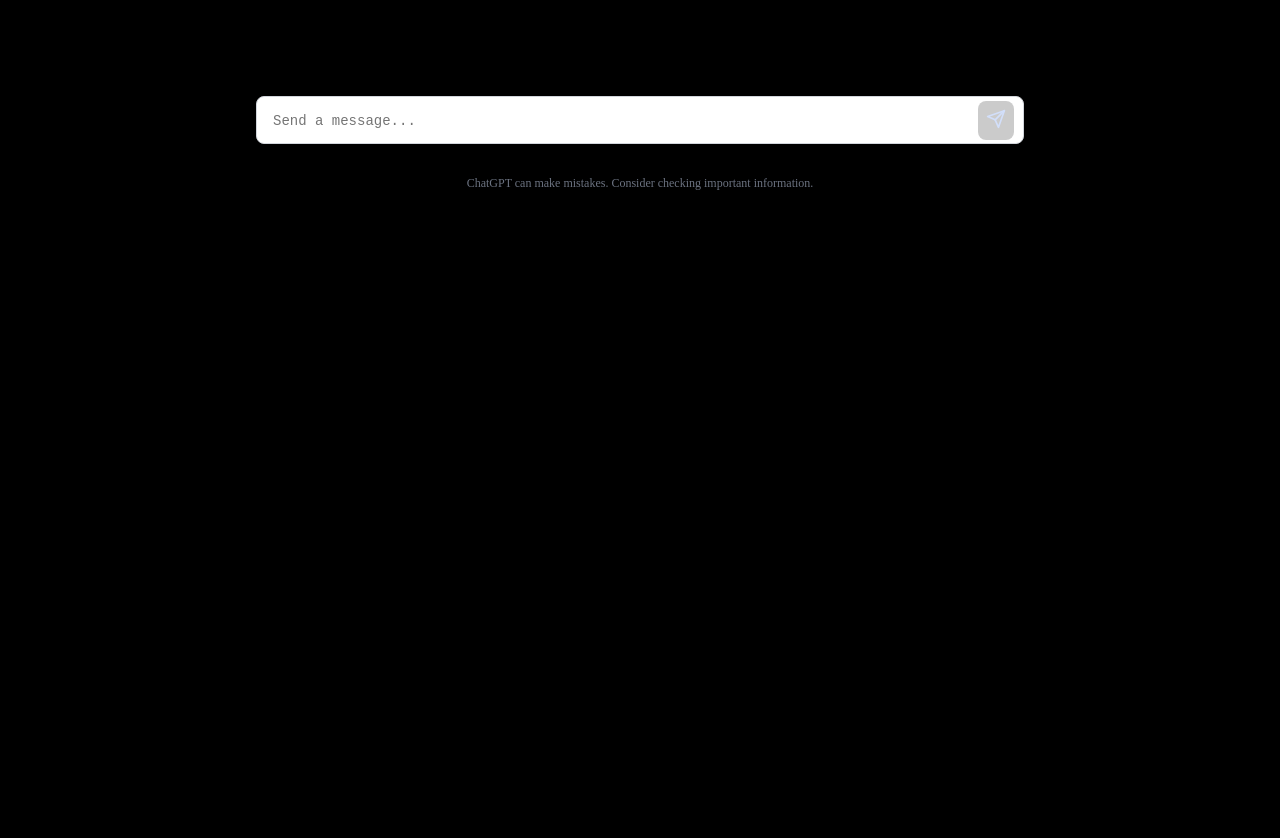
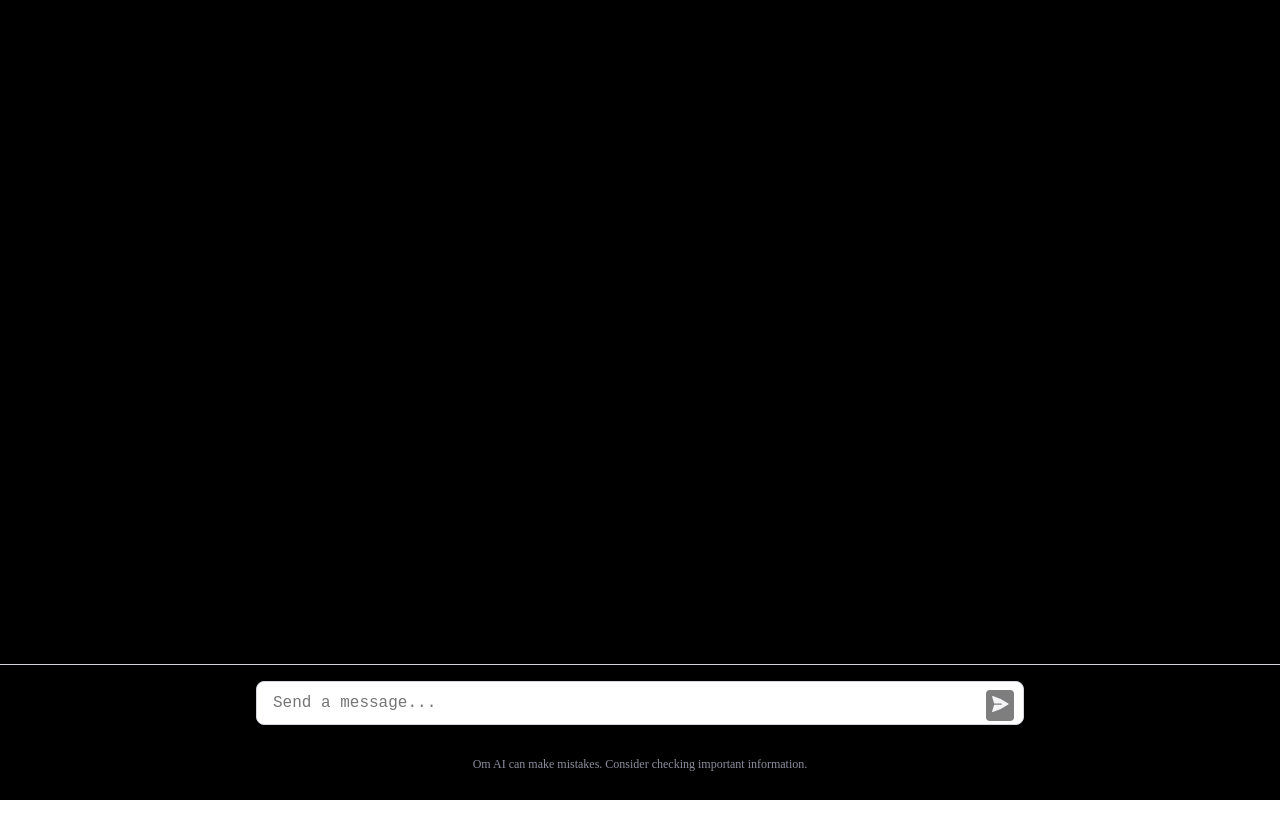
Before and after one commit to OmBharti999/om-ai-extention, a React (Vite) app: page / in a window 1280 px wide. Shown: the top 838 px of the page. After the commit the page ends 800 px from the top, so only its background shows below. Built offline with nearby package versions, Linux system fonts and the light colour scheme.

Commit message:
update chatgpt like ui

```diff
--- a/src/components/ChatInput.tsx
+++ b/src/components/ChatInput.tsx
@@ -1,12 +1,51 @@
-import { useState, useRef, useEffect } from "react";
-import { getAIResponse } from "../config/chatgpt";
+import { useState, useRef } from "react";
+import type { Conversations } from "../types";
+// import { getAIResponse } from "../config/chatgpt";
 
 const styles = {
   container: {
+    color: "white",
     background: "black",
-    paddingBottom: "2rem",
-    paddingTop: "6rem",
     minHeight: "100vh",
+    display: "flex",
+    flexDirection: "column" as const,
+  },
+  chatContainer: {
+    flex: 1,
+    overflowY: "auto" as const,
+    padding: "1rem",
+    display: "flex",
+    flexDirection: "column" as const,
+    gap: "1rem",
+  },
+  messageGroup: {
+    display: "flex",
+    gap: "1rem",
+  },
+  avatar: {
+    width: "30px",
+    height: "30px",
+    borderRadius: "2px",
+    display: "flex",
+    alignItems: "center",
+    justifyContent: "center",
+    fontSize: "0.8rem",
+    fontWeight: "bold" as const,
+  },
+  userAvatar: {
+    backgroundColor: "#5436DA",
+  },
+  assistantAvatar: {
+    backgroundColor: "#10a37f",
+  },
+  message: {
+    flex: 1,
+    padding: "0.5rem 0",
+    lineHeight: "1.5",
+  },
+  inputContainer: {
+    borderTop: "1px solid #d1d5db",
+    padding: "1rem",
   },
   form: {
     maxWidth: "48rem",
@@ -15,7 +54,6 @@ const styles = {
     flexDirection: "column" as const,
     alignItems: "center",
     gap: "1rem",
-    padding: "0 1rem",
   },
   inputWrapper: {
     position: "relative" as const,
@@ -26,24 +64,23 @@ const styles = {
     borderRadius: "0.5rem",
     border: "1px solid #d1d5db",
     backgroundColor: "white",
-    padding: "1rem",
-    paddingRight: "3rem",
-    fontSize: "0.875rem",
+    padding: "0.75rem 2.5rem 0.75rem 1rem",
+    fontSize: "1rem",
     boxSizing: "border-box" as const,
-    boxShadow: "0 1px 2px 0 rgba(0, 0, 0, 0.05)",
+    boxShadow: "0 0 15px rgba(0,0,0,0.1)",
     outline: "none",
     maxHeight: "200px",
     minHeight: "44px",
     resize: "none" as const,
-    overflowY: "hidden" as const,
+    overflowY: "auto" as const,
   },
   button: {
     position: "absolute" as const,
     bottom: "0.5rem",
     right: "0.625rem",
-    borderRadius: "0.5rem",
-    padding: "0.5rem",
-    color: "#2563eb",
+    borderRadius: "0.25rem",
+    padding: "0.25rem",
+    color: "#ececf1",
     transition: "opacity 0.2s",
     background: "black",
     border: "none",
@@ -55,14 +92,18 @@ const styles = {
   },
   disclaimer: {
     fontSize: "0.75rem",
-    color: "#6b7280",
+    color: "#8e8ea0",
+    textAlign: "center" as const,
   },
 };
 
 async function getChatGPTResponse(userPrompt: string) {
   try {
-    const res = await getAIResponse({ prompt: userPrompt });
-    // console.log("🚀 ~ handleSubmit ~ res:", res);
+    const res =
+      "Hi, sorry we don't have access to api so currently showing this " +
+      userPrompt;
+    // [TODO]: use  the OpenAI API to get the response
+    // const res = await getAIResponse({ prompt: userPrompt });
     return res;
   } catch (error) {
     console.error("Error with OpenAI API:", error);
@@ -73,24 +114,22 @@ async function getChatGPTResponse(userPrompt: string) {
 export default function ChatInput() {
   const [message, setMessage] = useState("");
   const [error, setError] = useState("");
+  const [conversations, setConversations] = useState<Conversations[]>([]);
   const textareaRef = useRef<HTMLTextAreaElement>(null);
-
-  useEffect(() => {
-    if (textareaRef.current) {
-      textareaRef.current.style.height = "auto"; // Reset the height
-      textareaRef.current.style.height = `${textareaRef.current.scrollHeight}px`; // Adjust based on content
-    }
-  }, [message]);
+  const chatContainerRef = useRef<HTMLDivElement>(null);
 
   const handleSubmit = async (e: React.FormEvent) => {
     e.preventDefault();
     if (message.trim()) {
       try {
         setError("");
-        console.log("Sending message:", message);
-        const res = await getChatGPTResponse(message);
-        console.log("🚀 ~ handleSubmit ~ res:", res);
-        setMessage(res ?? ""); // Reset message input after sending
+        const chatgptResponse = await getChatGPTResponse(message);
+        setConversations([
+          ...conversations,
+          { role: "user", content: message },
+          { role: "assistant", content: chatgptResponse ?? "" },
+        ]);
+        setMessage("");
       } catch (error: unknown) {
         setError(error as string);
       }
@@ -99,6 +138,24 @@ export default function ChatInput() {
 
   return (
     <div style={styles.container}>
+      <div ref={chatContainerRef} style={styles.chatContainer}>
+        {conversations.map((conversation, index) => (
+          <div key={index} style={styles.messageGroup}>
+            <div
+              style={{
+                ...styles.avatar,
+                ...(conversation.role === "user"
+                  ? styles.userAvatar
+                  : styles.assistantAvatar),
+              }}
+            >
+              {conversation.role === "user" ? "U" : "A"}
+            </div>
+            <div style={styles.message}>{conversation.content}</div>
+          </div>
+        ))}
+      </div>
+      <div style={styles.inputContainer}>
         <form onSubmit={handleSubmit} style={styles.form}>
           {error && <div style={{ color: "red" }}>{error}</div>}
           <div style={styles.inputWrapper}>
@@ -108,35 +165,31 @@ export default function ChatInput() {
               onChange={(e) => setMessage(e.target.value)}
               placeholder="Send a message..."
               style={styles.textarea}
-            rows={1} // Ensures that textarea starts with one row and expands
+              rows={1}
             />
             <button
               type="submit"
               style={{
                 ...styles.button,
-              opacity: message.trim() ? 1 : 0.2,
+                opacity: message.trim() ? 1 : 0.5,
               }}
               disabled={!message.trim()}
             >
               <svg
                 xmlns="http://www.w3.org/2000/svg"
                 viewBox="0 0 24 24"
-              fill="none"
-              stroke="currentColor"
-              strokeWidth="2"
-              strokeLinecap="round"
-              strokeLinejoin="round"
+                fill="currentColor"
                 style={styles.sendIcon}
               >
-              <line x1="22" y1="2" x2="11" y2="13"></line>
-              <polygon points="22 2 15 22 11 13 2 9 22 2"></polygon>
+                <path d="M3.478 2.405a.75.75 0 00-.926.94l2.432 7.905H13.5a.75.75 0 010 1.5H4.984l-2.432 7.905a.75.75 0 00.926.94 60.519 60.519 0 0018.445-8.986.75.75 0 000-1.218A60.517 60.517 0 003.478 2.405z" />
               </svg>
             </button>
           </div>
           <p style={styles.disclaimer}>
-          ChatGPT can make mistakes. Consider checking important information.
+            Om AI can make mistakes. Consider checking important information.
           </p>
         </form>
       </div>
+    </div>
   );
 }
--- /dev/null
+++ b/src/types.ts
@@ -0,0 +1,4 @@
+export interface Conversations {
+  role: "user" | "assistant";
+  content: string;
+}
```
Also changed, not shown: 1 other file (tests, documents, lock files or other folders). Lines whose indentation alone changed are shown as unchanged.
